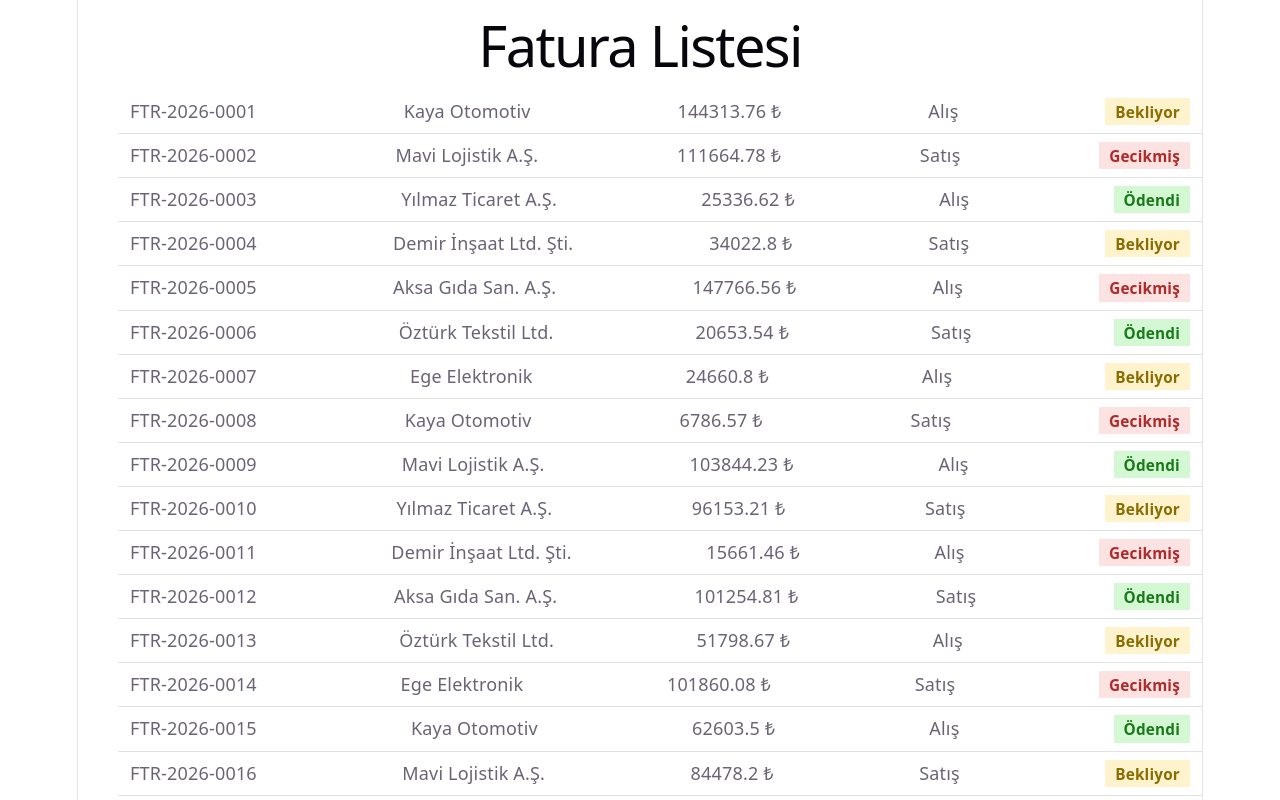
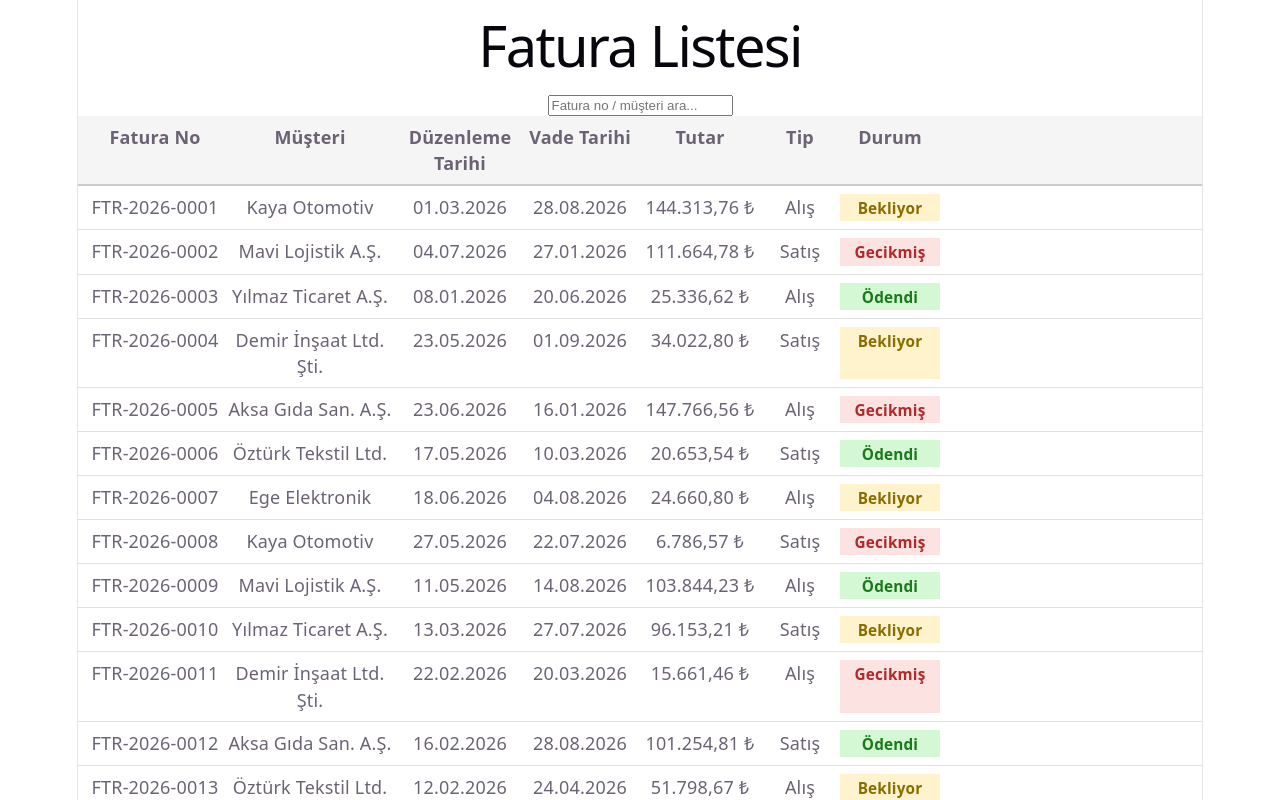
Before and after one commit to ErayErtac/fatura-liste, a React (Vite) app: page / in a window 1280 px wide. Shown: the top 800 px of the page. Built offline with nearby package versions, Linux system fonts and the light colour scheme.

Commit message:
Arama kutusu ve TR formatlama eklendi, kolon basliklari duzeltildi

```diff
--- /dev/null
+++ b/src/App.module.scss
@@ -0,0 +1,14 @@
+.list {
+  padding: 0;
+  margin: 0;
+}
+
+.headerRow {
+  display: grid;
+  grid-template-columns: 130px 180px 120px 120px 120px 80px 100px;
+  padding: 8px 12px;
+  font-weight: 700;
+  background-color: #f5f5f5;
+  border-bottom: 2px solid #ccc;
+  list-style: none;
+}
--- a/src/App.tsx
+++ b/src/App.tsx
@@ -1,17 +1,46 @@
-import { useState } from 'react'
+import { useMemo, useState } from 'react'
 import InvoiceRow from './components/InvoiceRow'
 import type { Invoice } from './models/invoice'
 import { mockInvoices } from './data/mockInvoices'
+import styles from './App.module.scss'
 import './App.css'
 
 function App() {
   const [faturalar] = useState<Invoice[]>(mockInvoices)
+  const [aramaMetni, setAramaMetni] = useState('')
+
+  const filtrelenmisFaturalar = useMemo(() => {
+    const kelime = aramaMetni.trim().toLowerCase()
+    if (kelime === '') return faturalar
+
+    return faturalar.filter((fatura) =>
+      fatura.musteri.toLowerCase().includes(kelime) ||
+      fatura.faturaNo.toLowerCase().includes(kelime)
+    )
+  }, [faturalar, aramaMetni])
 
   return (
     <div>
       <h1>Fatura Listesi</h1>
-      <ul>
-        {faturalar.map((fatura) => (
+
+      <input
+        type="text"
+        placeholder="Fatura no / müşteri ara..."
+        value={aramaMetni}
+        onChange={(e) => setAramaMetni(e.target.value)}
+      />
+
+      <ul className={styles.list}>
+        <li className={styles.headerRow}>
+          <span>Fatura No</span>
+          <span>Müşteri</span>
+          <span>Düzenleme Tarihi</span>
+          <span>Vade Tarihi</span>
+          <span>Tutar</span>
+          <span>Tip</span>
+          <span>Durum</span>
+        </li>
+        {filtrelenmisFaturalar.map((fatura) => (
           <InvoiceRow key={fatura.id} fatura={fatura} />
         ))}
       </ul>
--- a/src/components/InvoiceRow.module.scss
+++ b/src/components/InvoiceRow.module.scss
@@ -1,6 +1,6 @@
 .row {
-  display: flex;
-  justify-content: space-between;
+  display: grid;
+  grid-template-columns: 130px 180px 120px 120px 120px 80px 100px;
   padding: 8px 12px;
   border-bottom: 1px solid #e0e0e0;
   list-style: none;
--- a/src/components/InvoiceRow.tsx
+++ b/src/components/InvoiceRow.tsx
@@ -1,4 +1,5 @@
 import type { Invoice } from '../models/invoice'
+import { paraFormatla, tarihFormatla } from '../utils/format'
 import styles from './InvoiceRow.module.scss'
 
 interface InvoiceRowProps {
@@ -15,7 +16,9 @@ function InvoiceRow({ fatura }: InvoiceRowProps) {
     <li className={styles.row}>
       <span>{fatura.faturaNo}</span>
       <span>{fatura.musteri}</span>
-      <span>{fatura.tutar} ₺</span>
+      <span>{tarihFormatla(fatura.duzenlemeTarihi)}</span>
+      <span>{tarihFormatla(fatura.vadeTarihi)}</span>
+      <span>{paraFormatla(fatura.tutar)}</span>
       <span>{fatura.tip}</span>
       <span className={durumClass}>
         <span className={styles.status}>{fatura.durum}</span>
--- /dev/null
+++ b/src/utils/format.ts
@@ -0,0 +1,12 @@
+export function paraFormatla(tutar: number): string {
+  const sayi = new Intl.NumberFormat('tr-TR', {
+    minimumFractionDigits: 2,
+    maximumFractionDigits: 2,
+  }).format(tutar)
+  return `${sayi} ₺`
+}
+
+export function tarihFormatla(isoTarih: string): string {
+  const tarih = new Date(isoTarih)
+  return new Intl.DateTimeFormat('tr-TR').format(tarih)
+}
```
